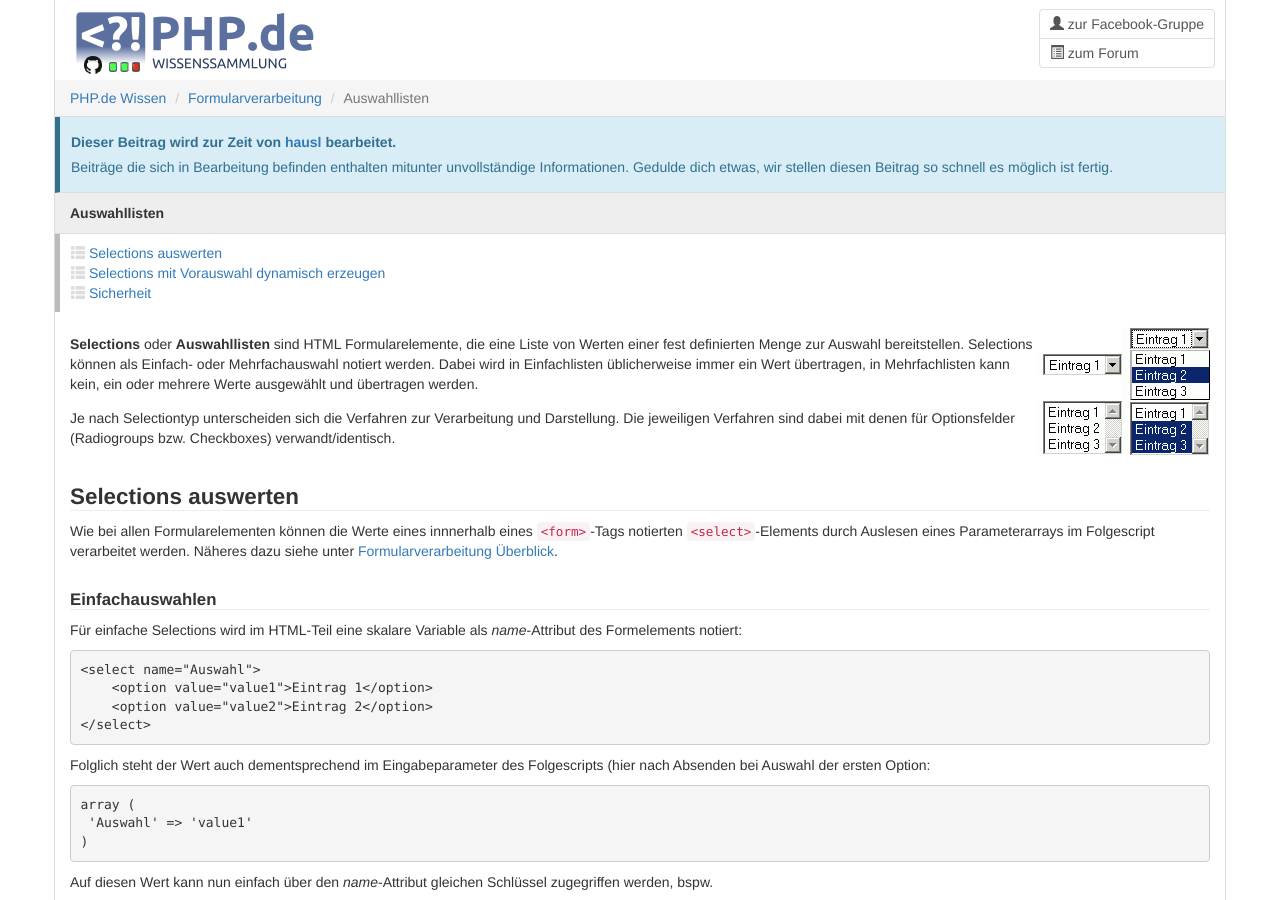
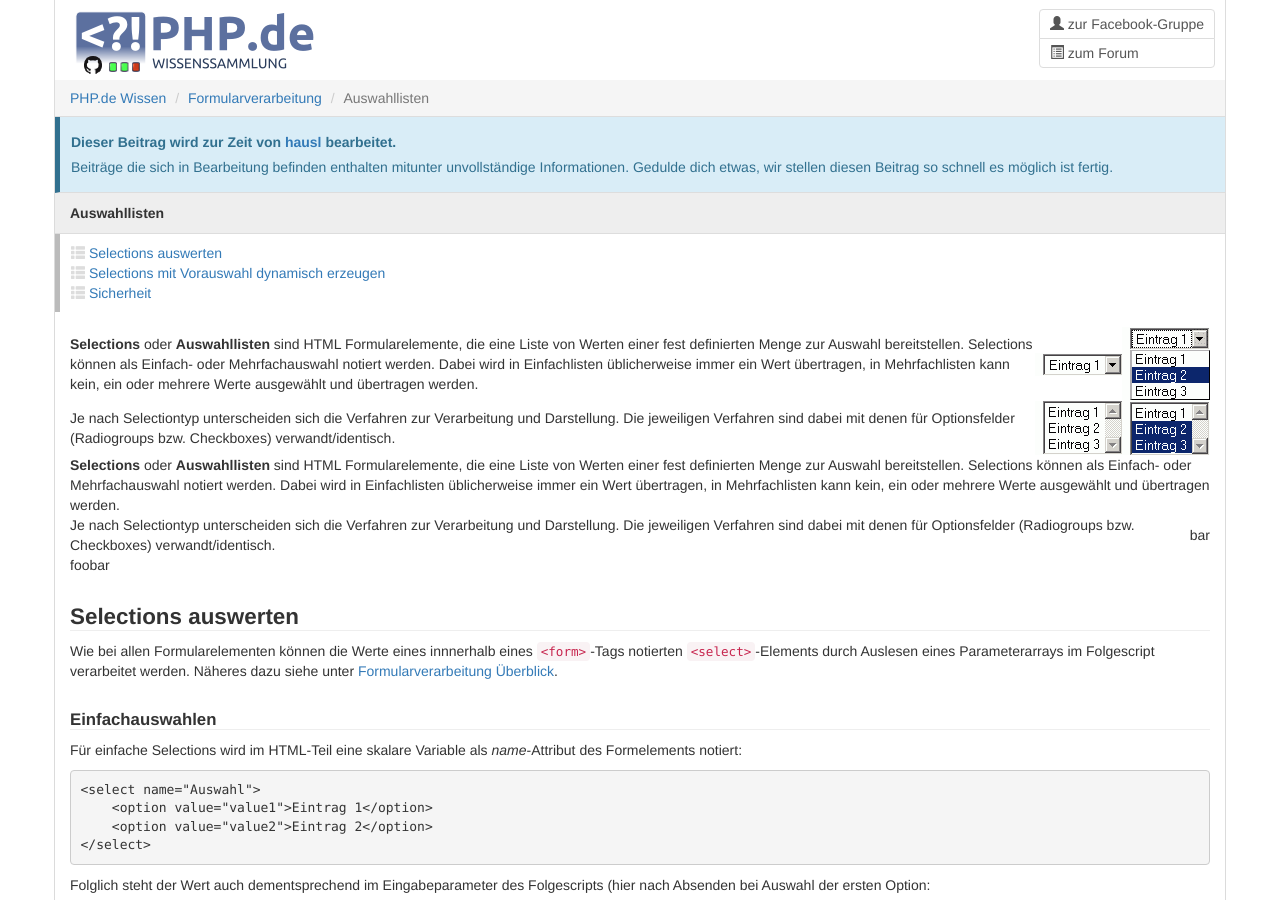
Before and after one commit to php-de/php-de.github.io, a Jekyll site: the page built from form/auswahllisten.md, in a window 1280 px wide and 900 px high. Built offline with Jekyll 4.4.1, drawn with Linux system fonts in a browser that asks for light colours; nearby versions of some CDN libraries.

Commit message:
Update auswahllisten.md

```diff
--- a/form/auswahllisten.md
+++ b/form/auswahllisten.md
@@ -30,6 +30,14 @@
 | **Selections** oder **Auswahllisten** sind HTML Formularelemente, die eine Liste von Werten einer fest definierten Menge zur Auswahl bereitstellen. Selections können als Einfach- oder Mehrfachauswahl notiert werden. Dabei wird in Einfachlisten üblicherweise immer ein Wert übertragen, in Mehrfachlisten kann kein, ein oder mehrere Werte ausgewählt und übertragen werden. | ![select](images/select_single_closed.gif) | ![select](images/select_single_open.gif) |
 
 | Je nach Selectiontyp unterscheiden sich die Verfahren zur Verarbeitung und Darstellung. Die jeweiligen Verfahren sind dabei mit denen für Optionsfelder (Radiogroups bzw. Checkboxes) verwandt/identisch. | ![select](images/select_multi_off.gif) | ![select](images/select_multi_selected.gif) |
+
+
+| **Selections** oder **Auswahllisten** sind HTML Formularelemente, die eine Liste von Werten einer fest definierten Menge zur Auswahl bereitstellen. Selections können als Einfach- oder Mehrfachauswahl notiert werden. Dabei wird in Einfachlisten üblicherweise immer ein Wert übertragen, in Mehrfachlisten kann kein, ein oder mehrere Werte ausgewählt und übertragen werden.
+
+Je nach Selectiontyp unterscheiden sich die Verfahren zur Verarbeitung und Darstellung. Die jeweiligen Verfahren sind dabei mit denen für Optionsfelder (Radiogroups bzw. Checkboxes) verwandt/identisch. | bar |
+
+| foo | bar |
+
 
 
 ### Selections auswerten
```
